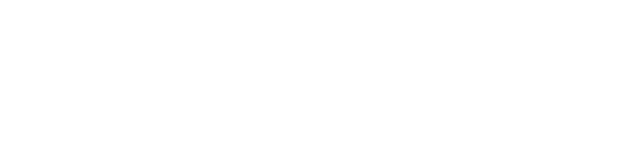
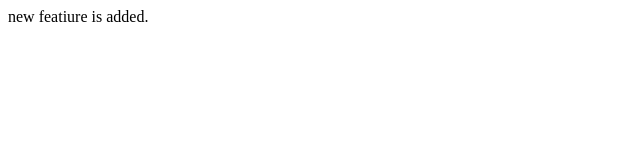
Before and after one commit to Mohitgoel007/init-demo, a plain HTML site: page index.html in a window 1280 px wide. Shown: the whole page, without its empty margins (0-640 px from the left). Drawn offline with Linux system fonts and the light colour scheme.

Commit message:
new featiur is added in index.html

```diff
--- a/index.html
+++ b/index.html
@@ -6,6 +6,6 @@
     <title>Document</title>
 </head>
 <body>
-
+new featiure is added.
 </body>
 </html>
```
